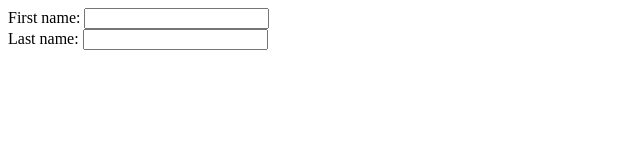
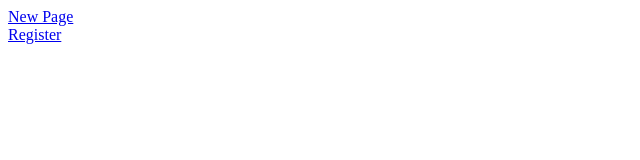
Before and after one commit to Renkai7/ZTM_Web-Dev, a plain HTML site: page Section-02_HTML-Adv/index.html in a window 1280 px wide. Shown: the whole page, without its empty margins (0-640 px from the left). Drawn offline with Linux system fonts and the light colour scheme.

Commit message:
move form to another file

```diff
--- a/Section-02_HTML-Adv/index.html
+++ b/Section-02_HTML-Adv/index.html
@@ -9,12 +9,8 @@
 </head>
 
 <body>
-    <form>
-        <label for="">First name:</label>
-        <input type="text" /><br>
-        <label for="">Last name:</label>
-        <input type="text" />
-    </form>
+    <a href="newpage.html">New Page</a> <br>
+    <a href="register.html">Register</a>
 </body>
 
 </html>
```
